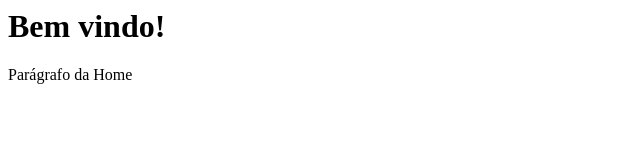
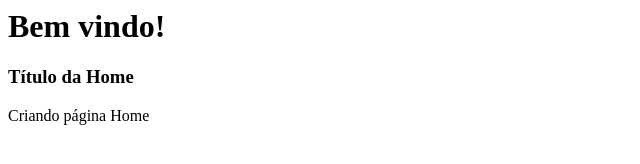
Before and after one commit to Aprendiz-1/projeto-1, a plain HTML site: page index.html in a window 1280 px wide. Shown: the whole page, without its empty margins (0-640 px from the left). Drawn offline with Linux system fonts and the light colour scheme.

Commit message:
Atualizando página Home

```diff
--- a/index.html
+++ b/index.html
@@ -1,3 +1,7 @@
 <h1>Bem vindo!</h1>
 
-<p>Parágrafo da Home</p>
+<h3>Título da Home</h3>
+
+<p>
+    Criando página Home
+</p>
```
